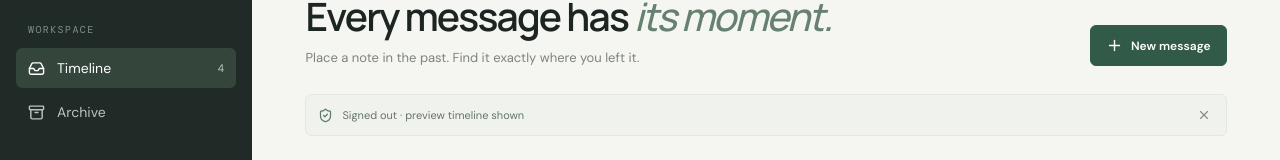
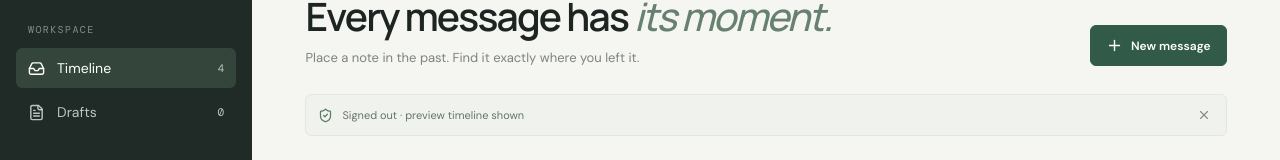
Before and after one commit to Liladizilla/Time-Machine-Mail, a Next.js app: page / in a window 1280 px wide. Shown: the part 150-310 px from the top of the page. Built offline with nearby package versions, Linux system fonts and the light colour scheme; no server answers.

Commit message:
Make drafts navigation and keyboard shortcuts functional

```diff
--- a/app/page.tsx
+++ b/app/page.tsx
@@ -1,7 +1,7 @@
 'use client';
 
-import { FormEvent, useEffect, useMemo, useState } from 'react';
-import { Archive, ArrowDownUp, CalendarClock, ChevronDown, Clock3, Inbox, LogIn, LogOut, Plus, Search, Send, Settings2, ShieldCheck, Sparkles, X } from 'lucide-react';
+import { FormEvent, useEffect, useMemo, useRef, useState } from 'react';
+import { ArrowDownUp, CalendarClock, ChevronDown, Clock3, FileText, Inbox, LogIn, LogOut, Plus, Search, Send, Settings2, ShieldCheck, Sparkles, X } from 'lucide-react';
 import { supabase, supabaseConfigured } from '@/lib/supabase';
 import { formatTimelineDate, searchMessages, validateCompose } from '@/lib/timeline.mjs';
 
@@ -20,6 +20,8 @@ export default function Home() {
   const [messages, setMessages] = useState<Message[]>(sampleMessages);
   const [query, setQuery] = useState('');
   const [sort, setSort] = useState<'newest' | 'oldest'>('newest');
+  const [folder, setFolder] = useState<'timeline' | 'drafts'>('timeline');
+  const searchInputRef = useRef<HTMLInputElement>(null);
   const [composeOpen, setComposeOpen] = useState(false);
   const [selected, setSelected] = useState<Message | null>(null);
   const [loading, setLoading] = useState(false);
@@ -59,10 +61,20 @@ export default function Home() {
 
   useEffect(() => { if (user) void refreshMessages(user); }, [user, sort]);
 
-  const visibleMessages = useMemo(() => searchMessages(messages, query).sort((a, b) => {
+  const visibleMessages = useMemo(() => searchMessages(messages.filter(message => folder === 'drafts' ? message.status === 'draft' : message.status !== 'draft'), query).sort((a, b) => {
     const diff = new Date(a.timeline_at).getTime() - new Date(b.timeline_at).getTime();
     return sort === 'oldest' ? diff : -diff;
-  }), [messages, query, sort]);
+  }), [messages, query, sort, folder]);
+
+  useEffect(() => {
+    function handleShortcut(event: KeyboardEvent) {
+      if (!(event.metaKey || event.ctrlKey) || event.altKey) return;
+      if (event.key.toLowerCase() === 'n') { event.preventDefault(); setComposeOpen(true); setSelected(null); }
+      if (event.key.toLowerCase() === 'k') { event.preventDefault(); searchInputRef.current?.focus(); }
+    }
+    window.addEventListener('keydown', handleShortcut);
+    return () => window.removeEventListener('keydown', handleShortcut);
+  }, []);
 
   async function handleAuth(event: FormEvent) {
     event.preventDefault();
@@ -99,6 +111,8 @@ export default function Home() {
       setNotice('Sign in before saving to your private cloud timeline.');
       setAuthOpen(true); return;
     }
+    if (user && supabase) setNotice(saveAsDraft ? 'Draft saved to your private cloud account.' : 'Timeline entry saved to your private cloud account.');
+    setFolder(saveAsDraft ? 'drafts' : 'timeline');
     setComposeOpen(false); setSelected(null); setRecipient(''); setSubject(''); setBody('');
   }
 
@@ -107,20 +121,20 @@ export default function Home() {
       <div className="brand"><div className="brand-mark"><Clock3 size={21}/></div><div><strong>time machine</strong><span>MAIL / 0.1</span></div></div>
       <button className="compose-button" onClick={() => { setComposeOpen(true); setSelected(null); }}><Plus size={17}/> Compose <span>⌘ N</span></button>
       <div className="nav-label">WORKSPACE</div>
-      <button className="nav-item active"><Inbox size={17}/> Timeline <span className="nav-count">{messages.length}</span></button>
-      <button className="nav-item" onClick={() => setSort(sort === 'newest' ? 'oldest' : 'newest')}><Archive size={17}/> Archive</button>
+      <button className={`nav-item ${folder === 'timeline' ? 'active' : ''}`} onClick={() => { setFolder('timeline'); setSelected(null); }}><Inbox size={17}/> Timeline <span className="nav-count">{messages.filter(message => message.status !== 'draft').length}</span></button>
+      <button className={`nav-item ${folder === 'drafts' ? 'active' : ''}`} onClick={() => { setFolder('drafts'); setSelected(null); }}><FileText size={17}/> Drafts <span className="nav-count">{messages.filter(message => message.status === 'draft').length}</span></button>
       <div className="sidebar-bottom"><div className="security-note"><ShieldCheck size={17}/><div><strong>Your timeline, yours</strong><p>Private by account. Historical date is not a delivery claim.</p></div></div>
         <button className="account-button" onClick={() => user ? void signOut() : setAuthOpen(true)}>{user ? <><div className="avatar">{(user.email ?? 'U')[0].toUpperCase()}</div><div className="account-copy"><strong>{user.email}</strong><span>Signed in · Sign out</span></div><LogOut size={16}/></> : <><div className="avatar"><LogIn size={16}/></div><div className="account-copy"><strong>Connect account</strong><span>{supabaseConfigured ? 'Sign in or create account' : 'Supabase setup needed'}</span></div><ChevronDown size={16}/></>}</button>
       </div>
     </aside>
 
     <section className="main-panel">
-      <header className="topbar"><div className="breadcrumb">Workspace <span>/</span> <strong>Timeline</strong></div><div className="topbar-right"><span className="status-dot"/> {user ? 'CLOUD SYNC' : 'LOCAL PREVIEW'} <button className="icon-button" aria-label="Account settings" onClick={() => user ? setNotice('Account settings will be expanded in a later task.') : setAuthOpen(true)}><Settings2 size={17}/></button></div></header>
+      <header className="topbar"><div className="breadcrumb">Workspace <span>/</span> <strong>{folder === 'drafts' ? 'Drafts' : 'Timeline'}</strong></div><div className="topbar-right"><span className="status-dot"/> {user ? 'CLOUD SYNC' : 'LOCAL PREVIEW'} <button className="icon-button" aria-label="Account settings" onClick={() => user ? setNotice('Account settings will be expanded in a later task.') : setAuthOpen(true)}><Settings2 size={17}/></button></div></header>
       <div className="content-wrap">
         <div className="page-heading"><div><div className="eyebrow"><Sparkles size={13}/> YOUR INBOX, OUT OF ORDER</div><h1>Every message has <em>its moment.</em></h1><p>Place a note in the past. Find it exactly where you left it.</p></div><button className="primary-button" onClick={() => { setComposeOpen(true); setSelected(null); }}><Plus size={17}/> New message</button></div>
         <div className="notice-bar"><span className="notice-icon"><ShieldCheck size={15}/></span><span>{notice}</span><button onClick={() => setNotice(user ? `Signed in as ${user.email}` : 'Preview data is temporary. Configure Supabase for private cloud storage.')} aria-label="Dismiss notice"><X size={14}/></button></div>
-        <div className="toolbar"><label className="search-box"><Search size={17}/><input value={query} onChange={e => setQuery(e.target.value)} placeholder="Search subject, sender, recipient…"/><kbd>⌘ K</kbd></label><button className="sort-button" onClick={() => setSort(sort === 'newest' ? 'oldest' : 'newest')}><ArrowDownUp size={15}/>{sort === 'newest' ? 'Newest first' : 'Oldest first'}<ChevronDown size={14}/></button></div>
-        <div className="timeline-meta"><span>{visibleMessages.length} {visibleMessages.length === 1 ? 'MESSAGE' : 'MESSAGES'}</span><span>ORDERED BY TIMELINE DATE <span className="meta-divider">·</span> {loading ? 'SYNCING…' : 'READY'}</span></div>
+        <div className="toolbar"><label className="search-box"><Search size={17}/><input ref={searchInputRef} value={query} onChange={e => setQuery(e.target.value)} placeholder="Search subject, sender, recipient…"/><kbd>⌘ K</kbd></label><button className="sort-button" onClick={() => setSort(sort === 'newest' ? 'oldest' : 'newest')}><ArrowDownUp size={15}/>{sort === 'newest' ? 'Newest first' : 'Oldest first'}<ChevronDown size={14}/></button></div>
+        <div className="timeline-meta"><span>{visibleMessages.length} {visibleMessages.length === 1 ? (folder === 'drafts' ? 'DRAFT' : 'MESSAGE') : (folder === 'drafts' ? 'DRAFTS' : 'MESSAGES')}</span><span>{folder === 'drafts' ? 'UNSENT DRAFTS' : 'ORDERED BY TIMELINE DATE'} <span className="meta-divider">·</span> {loading ? 'SYNCING…' : 'READY'}</span></div>
         <div className="timeline-list">
           {visibleMessages.map((message, index) => <button key={message.id} className={`message-row ${selected?.id === message.id ? 'selected' : ''}`} onClick={() => { setSelected(message); setComposeOpen(false); }}>
             <div className="timeline-track"><div className={`timeline-node ${index === 0 ? 'latest' : ''}`}/>{index < visibleMessages.length - 1 && <div className="timeline-line"/>}</div>
@@ -128,7 +142,7 @@ export default function Home() {
             <div className="message-main"><div className="message-topline"><span className="sender">{message.sender}</span><span className="message-time">{new Date(message.timeline_at).toLocaleTimeString('en-GB', { hour: '2-digit', minute: '2-digit' })}</span></div><strong className="message-subject">{message.subject}</strong><p>{message.body}</p></div>
             <div className="message-end">{message.status === 'draft' ? <span className="draft-pill">DRAFT</span> : <span className="entry-pill">TIMELINE ENTRY</span>}<span className="row-arrow">↗</span></div>
           </button>)}
-          {visibleMessages.length === 0 && <div className="empty-state"><Search size={23}/><strong>No messages found</strong><p>Try another search or compose a new timeline entry.</p><button onClick={() => setQuery('')}>Clear search</button></div>}
+          {visibleMessages.length === 0 && <div className="empty-state"><Search size={23}/><strong>{folder === 'drafts' ? 'No drafts yet' : 'No messages found'}</strong><p>{folder === 'drafts' ? 'Save a message as a draft and it will wait here.' : 'Try another search or compose a new timeline entry.'}</p><button onClick={() => setQuery('')}>Clear search</button></div>}
         </div>
         <footer className="page-footer"><span><CalendarClock size={14}/> TIME IS A SORTING RULE, NOT A CLAIM OF DELIVERY.</span><span>TIME MACHINE MAIL <b>0.1.0</b></span></footer>
       </div>
```
